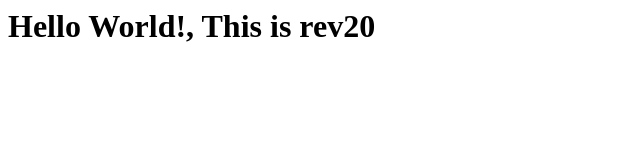
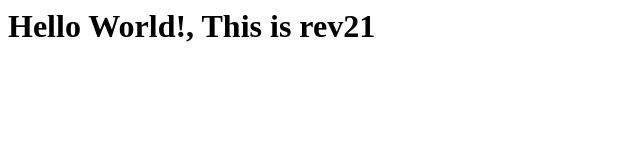
Before and after one commit to jparikh74/nginx, a plain HTML site: page src/index.html in a window 1280 px wide. Shown: the full height of the page, 0-640 px from the left. Drawn offline with Linux system fonts and the light colour scheme.

Commit message:
20th commit

```diff
--- a/src/index.html
+++ b/src/index.html
@@ -1 +1 @@
-<h1>Hello World!, This is rev20</h1>
+<h1>Hello World!, This is rev21</h1>
```
